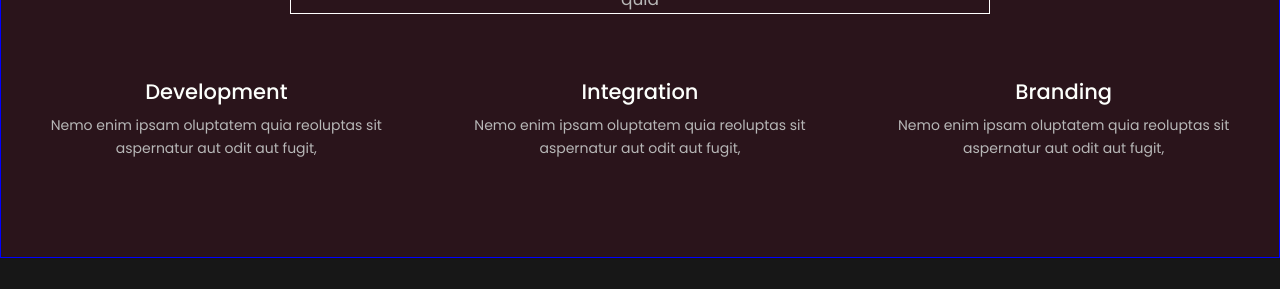
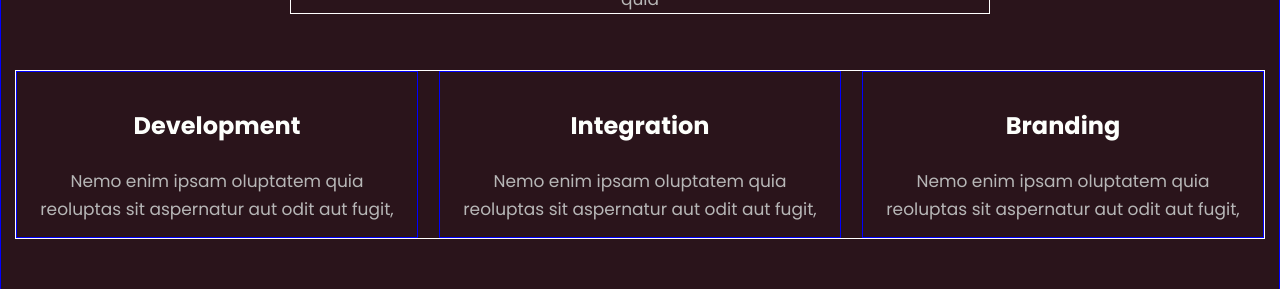
Before and after one commit to TamilselvanChandrakumar/Business-Website, a React (Create React App) app in the folder business-website/: page / in a window 1280 px wide. Shown: the part 1067-1356 px from the top of the page. Before the commit the page ends 1325 px from the top, so only its background shows below. Built offline with nearby package versions, Linux system fonts and the light colour scheme.

Commit message:
first commit

```diff
--- a/business-website/src/components/aboutus/AboutUs.css
+++ b/business-website/src/components/aboutus/AboutUs.css
@@ -38,6 +38,7 @@
   }
 }
 .about_box_wrapper {
+  border: 1px solid white;
   display: flex;
   align-items: center;
   justify-content: space-between;
@@ -56,10 +57,23 @@
   }
 }
 .about_box {
+  border: 1px solid blue;
   width: calc(100% / 3 - 1rem);
   box-sizing: border-box;
   padding: 1rem;
   text-align: center;
+}
+.about_content h5 {
+  font-weight: 700;
+  color: var(--white-color);
+  font-size: 1.7143rem;
+  line-height: 2.4286rem;
+  margin: 1.67rem 0;
+}
+.about_content p {
+  color: var(--font-color);
+  font-size: 1.2143rem;
+  line-height: 2rem;
 }
 @media (max-width: 992px) {
   .about_box {
```
